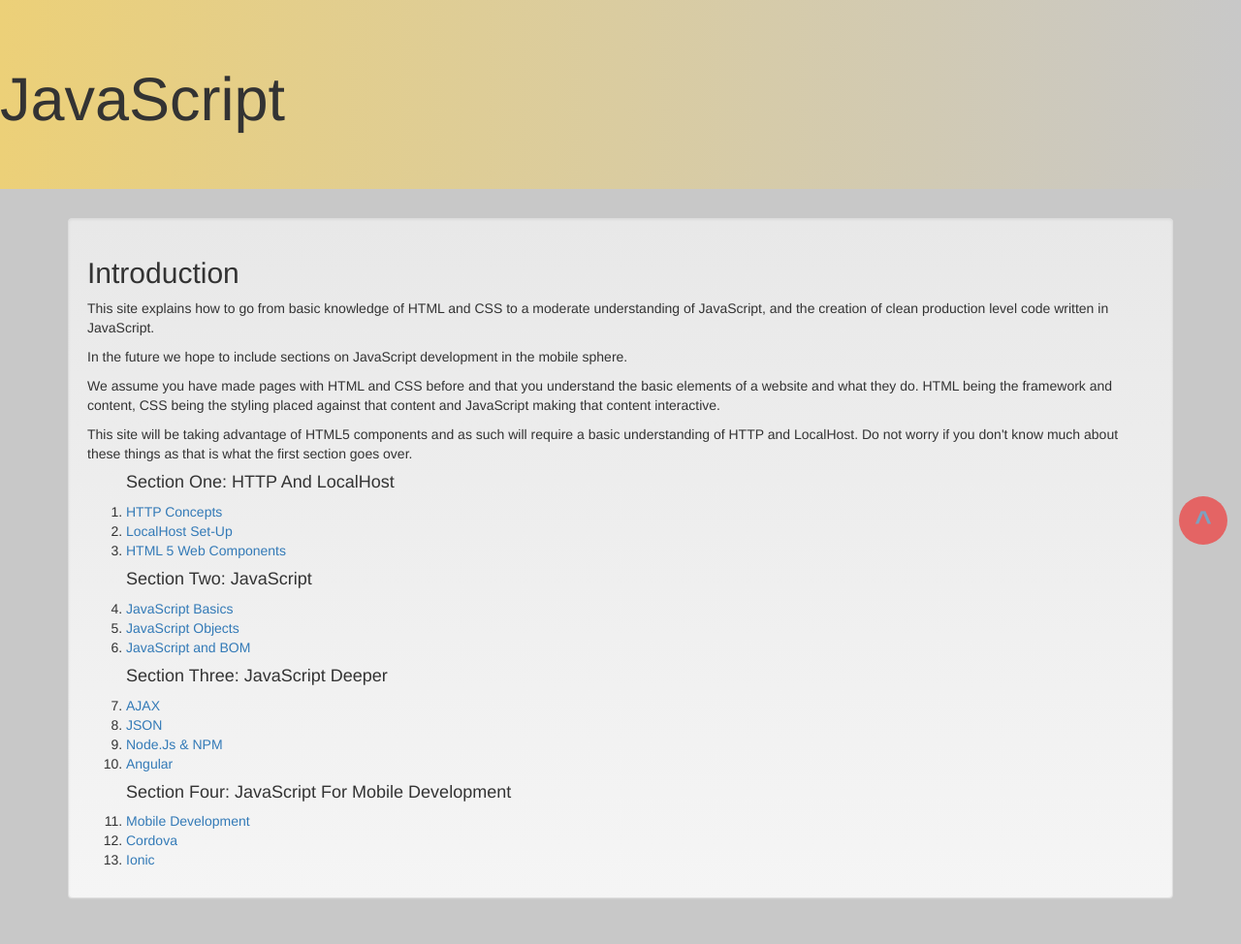
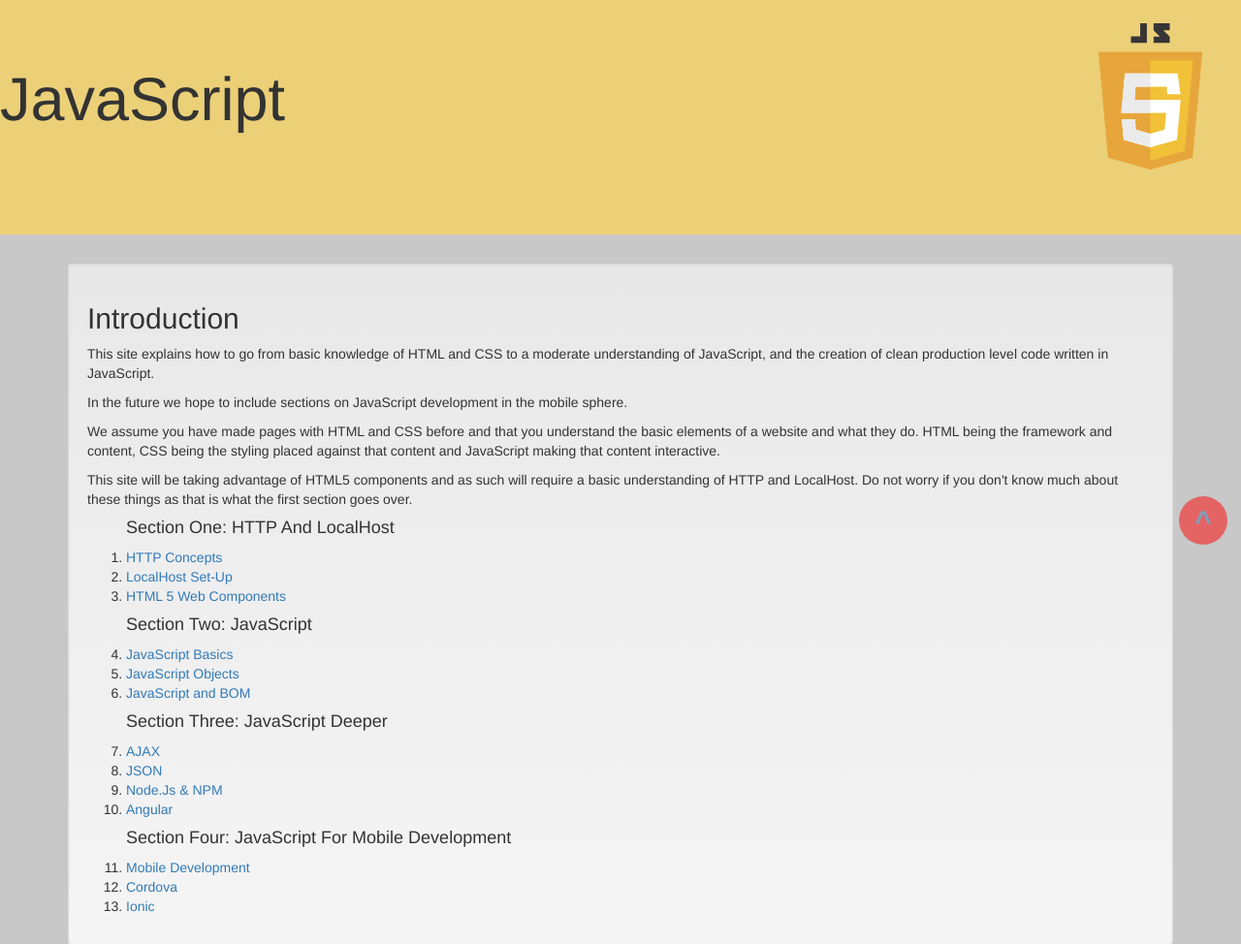
Before and after one commit to mattc41190/JavaScript-Programing, a plain HTML site: page Index.html in a window 1280 px wide. Shown: the top 974 px of the page at 97% size. Before the commit the page ends 947 px from the top, so only its background shows below. Drawn offline with nearby package versions, Linux system fonts and the light colour scheme.

Commit message:
CSS stuff

```diff
--- a/Index.html
+++ b/Index.html
@@ -11,7 +11,12 @@
 <a href="#javaScriptHomeTitle"><div id="contextMenu">
 	<p id="caret"><strong>^</strong></p>
 </div></a>
-<div class="jumbotron" id="javaScriptHomeTitle"><h1>JavaScript</h1></div>
+<div class="jumbotron" id="javaScriptHomeTitle">
+	<div class="row">
+		<div class="col-md-10 col-xs-2"><h1>JavaScript</h1></div>
+		<div class="col-md-2 col-xs-2" id="JavaScriptLogo"><img src="./Assets/JavaScriptLogo.svg"></div>
+	</div>
+</div>
 <div class="container">
 	<div id="Introduction">
 		<div class="well">
--- a/Styles/MainStyle.css
+++ b/Styles/MainStyle.css
@@ -7,7 +7,11 @@
 
 .jumbotron
 {
-background: linear-gradient(to right, #ECD078 , #C8C8C8 ); /* Standard syntax */
-background: -webkit-linear-gradient(left, #ECD078 , #C8C8C8 ); /* For Safari 5.1 to 6.0 */
-background: -moz-linear-gradient(right, #ECD078, #C8C8C8 ); /* For Firefox 3.6 to 15 */	/*background: #ECD078;*/
+background-color: #ECD078;
 }
+
+
+#JavaScriptLogo
+{
+	margin-top: -3.25%;
+}
```
Also changed, not shown: Assets/JavaScriptLogo.svg (added).
